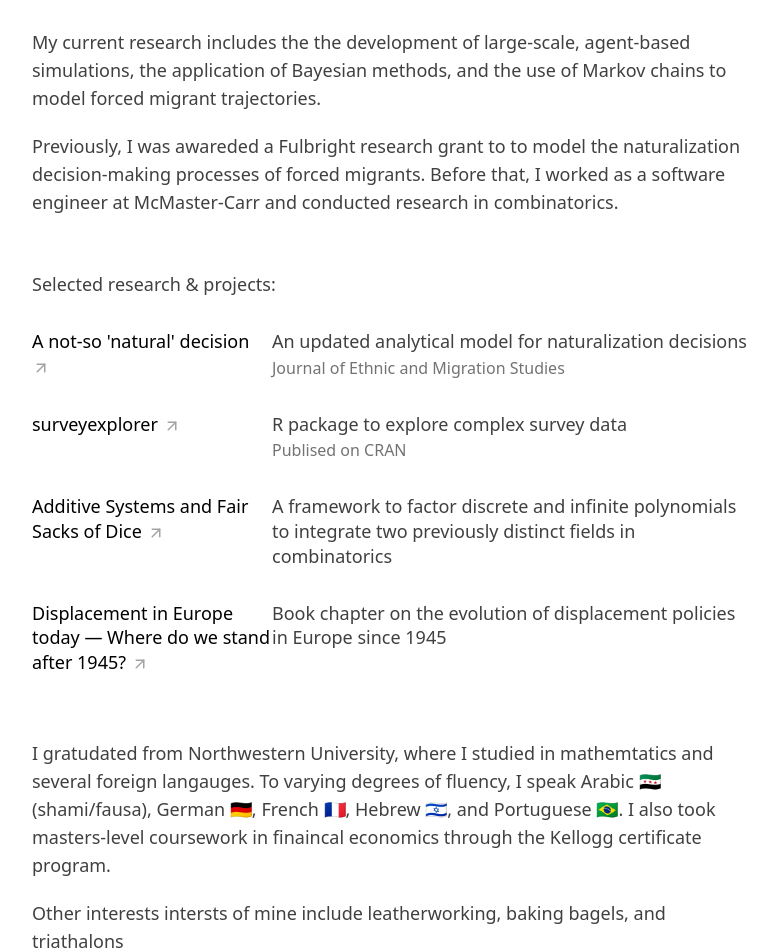
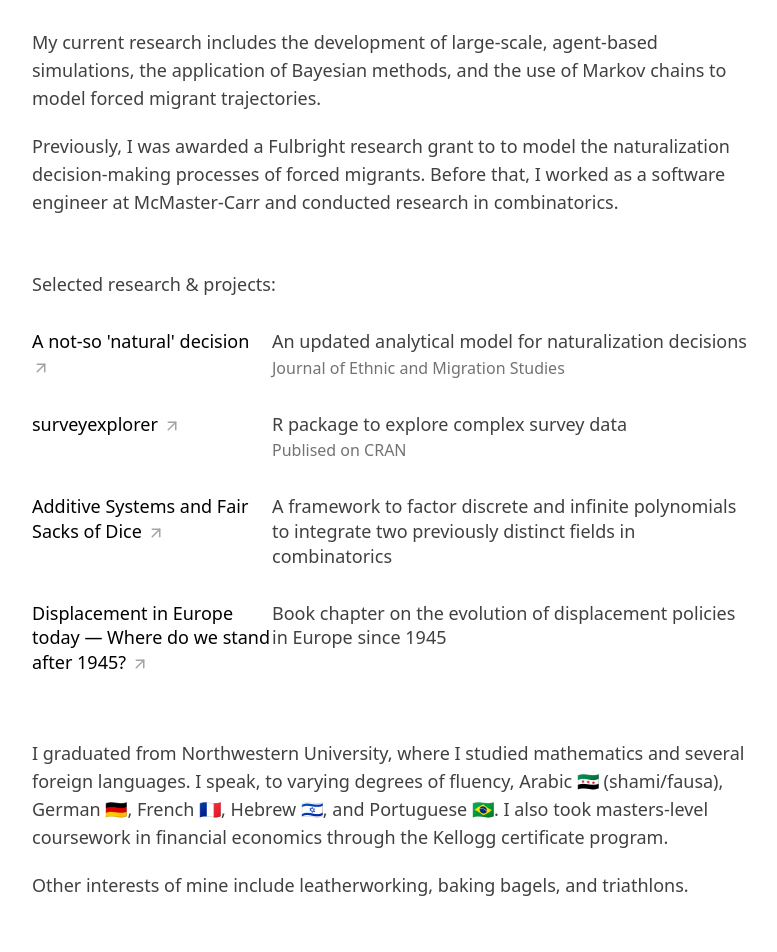
Before and after one commit to liamhaller/liamhallerwebsite, a SvelteKit app: page / in a window 1280 px wide. Shown: the part 520-1472 px from the top of the page, without its empty margins (248-1025 px from the left). Built offline with nearby package versions, Linux system fonts and the light colour scheme.

Commit message:
Spelling Corrections

```diff
--- a/src/routes/+page.svelte
+++ b/src/routes/+page.svelte
@@ -12,7 +12,7 @@
     },
     {
       name: "surveyexplorer",
-        //href: "/projects/surveyexplorer",
+      href: "https://github.com/liamhaller/surveyexplorer",
       desc: "R package to explore complex survey data",
       aside: "Publised on CRAN"
     },
@@ -23,7 +23,6 @@
     },
     {
       name: "Displacement in Europe today — Where do we stand after 1945?",
-      // href: "/post",
       desc: "Book chapter on the evolution of displacement policies in Europe since 1945",
       href: "/assets/pdf/SoSC_2023_2024_EN.pdf"
     },
@@ -32,7 +31,7 @@
 
 <Seo
   title="Liam Haller"
-  description="Journal articles and other research related to migration, software, and mathematics."
+  description="Research and publications related to migration, software, and mathematics."
 />
 
 <!-- <p
@@ -57,7 +56,7 @@
     <div class="md:p-10">
       <div class="uppercase tracking-wide text-sm text-black-500 font-semibold">About</div>
       <br>
-      <p class="space-y-5">I live in Berlin and I am a migration researcher at the
+      <p class="space-y-5">I live in Berlin and am a migration researcher at the
         <a class="link" href="https://www.dezim-institut.de/en/institute/about-dezim/" target="_blank" >
           DeZIM institute</a>. My aim is to better understand migration decisions and outcomes
           using quantitative methods and through the study of complex systems.
@@ -73,13 +72,13 @@
 
   <div class="space-y-5">
     <p>
-      My current research includes the the development of large-scale, agent-based simulations,
+      My current research includes the development of large-scale, agent-based simulations,
       the application of Bayesian methods, and the use of Markov chains to model forced migrant trajectories.
 
     </p>
 
     <p>
-      Previously, I was awareded a Fulbright research grant to to model the naturalization decision-making processes of forced migrants.
+      Previously, I was awarded a Fulbright research grant to to model the naturalization decision-making processes of forced migrants.
        Before that, I worked as a software engineer at McMaster-Carr and conducted research in
       combinatorics.
     </p>
@@ -112,16 +111,14 @@
   <div class="space-y-5">
 
     <p>
-       I gratudated from Northwestern University, where I studied in mathemtatics and several
-       foreign langauges.
-
-       To varying degrees of fluency, I speak Arabic 🇸🇾 (shami/fausa), German 🇩🇪, French 🇫🇷,
-       Hebrew 🇮🇱, and Portuguese 🇧🇷. I also took masters-level coursework in finaincal economics through
+       I graduated from Northwestern University, where I studied mathematics and several
+       foreign languages. I speak, to varying degrees of fluency, Arabic 🇸🇾 (shami/fausa), German 🇩🇪, French 🇫🇷,
+       Hebrew 🇮🇱, and Portuguese 🇧🇷. I also took masters-level coursework in financial economics through
        the Kellogg certificate program.
     </p>
 
     <p>
-      Other interests intersts of mine include leatherworking, baking bagels, and triathalons
+     Other interests of mine include leatherworking, baking bagels, and triathlons.
     </p>
 
   </div>
```
